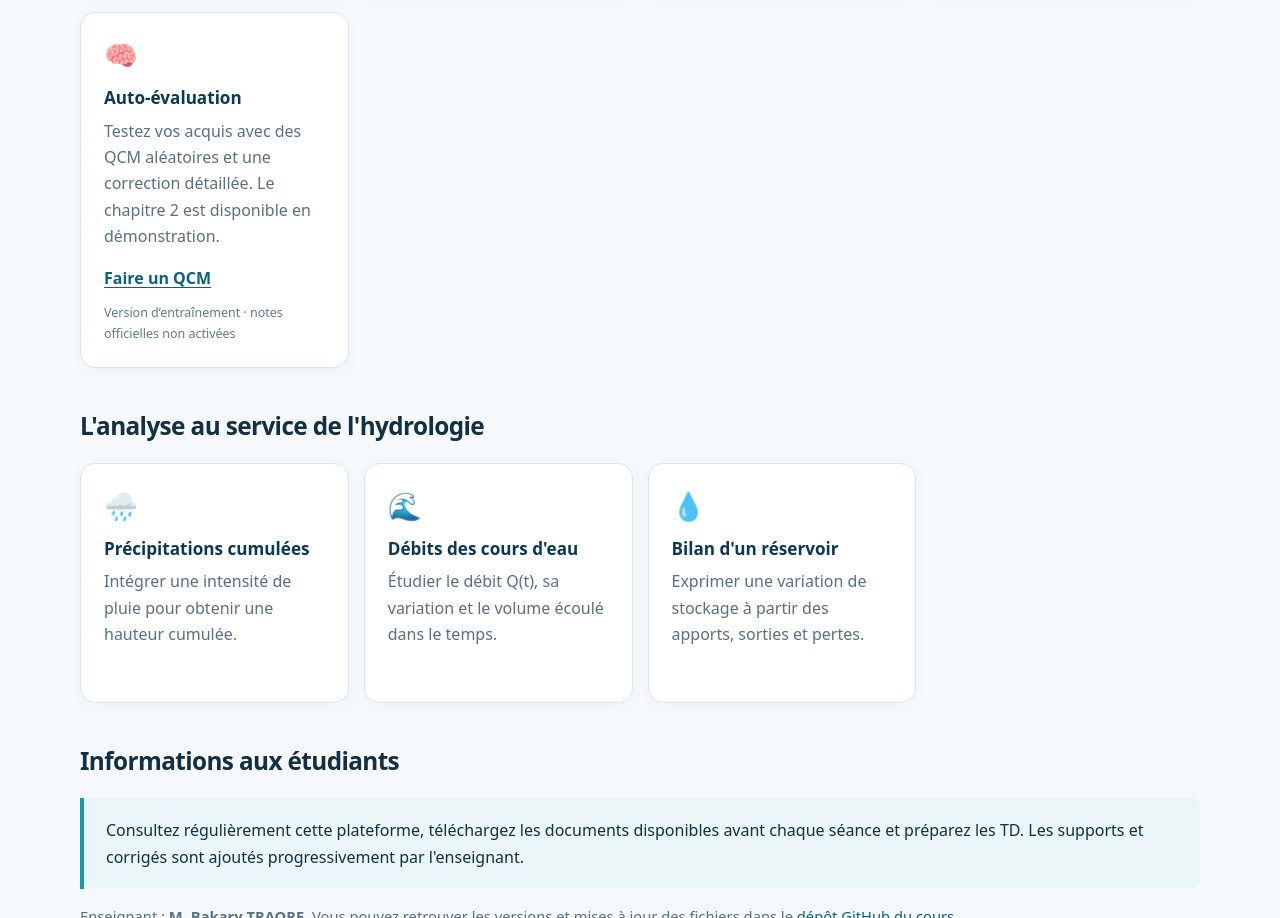
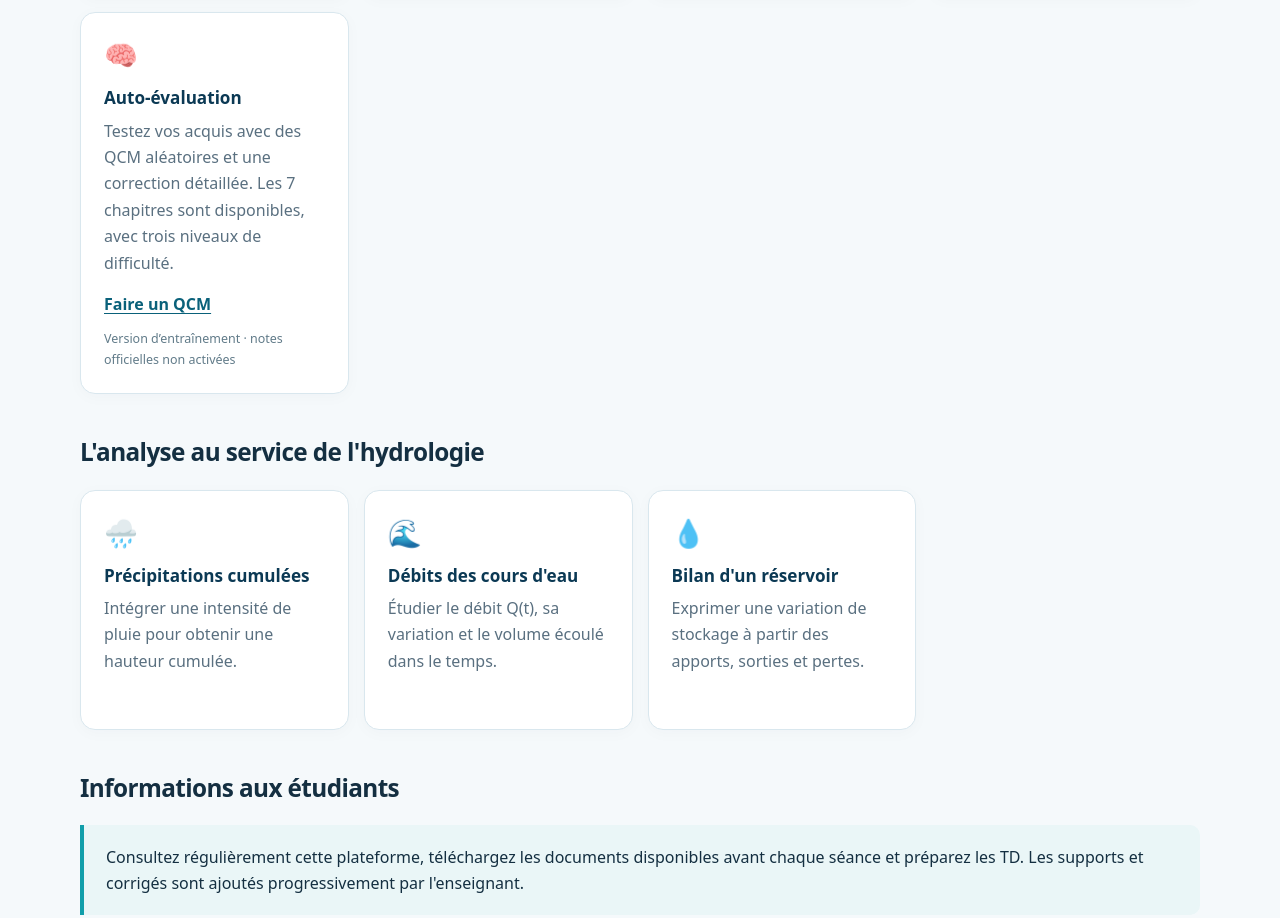
Before and after one commit to btraore850/cours-analyse-l1-hydro, a plain HTML site: page index.html in a window 1280 px wide. Shown: the part 1936-2854 px from the top of the page. Drawn offline with Linux system fonts and the light colour scheme.

Commit message:
Actualiser la rubrique auto-évaluation pour les 7 chapitres

```diff
--- a/index.html
+++ b/index.html
@@ -155,7 +155,7 @@ footer a{font-weight:650}
       <article class="card"><div class="symbol" aria-hidden="true">📚</div><h3>Bibliographie</h3><p>Livres, manuels et ressources en ligne pour approfondir les connaissances du cours.</p><a href="bibliographie/">Voir les références</a></article>
       <article class="card"><div class="symbol" aria-hidden="true">💻</div><h3>Travaux pratiques</h3><p>Activités sur tableur, R ou Python pour mettre en pratique les méthodes d'Analyse.</p><a href="tp/">Ouvrir les TP</a></article>
       <article class="card"><div class="symbol" aria-hidden="true">📄</div><h3>Programme du cours</h3><p>Objectifs du cours, chapitres, progression, horaires et modalités d'évaluation.</p><a href="programme/">Lire le programme</a></article>
-      <article class="card"><div class="symbol" aria-hidden="true">🧠</div><h3>Auto-évaluation</h3><p>Testez vos acquis avec des QCM aléatoires et une correction détaillée. Le chapitre 2 est disponible en démonstration.</p><a href="evaluation/">Faire un QCM</a><span class="resource-status">Version d’entraînement · notes officielles non activées</span></article>
+      <article class="card"><div class="symbol" aria-hidden="true">🧠</div><h3>Auto-évaluation</h3><p>Testez vos acquis avec des QCM aléatoires et une correction détaillée. Les 7 chapitres sont disponibles, avec trois niveaux de difficulté.</p><a href="evaluation/">Faire un QCM</a><span class="resource-status">Version d’entraînement · notes officielles non activées</span></article>
     </div>
   </section>
   <section id="applications">
```
